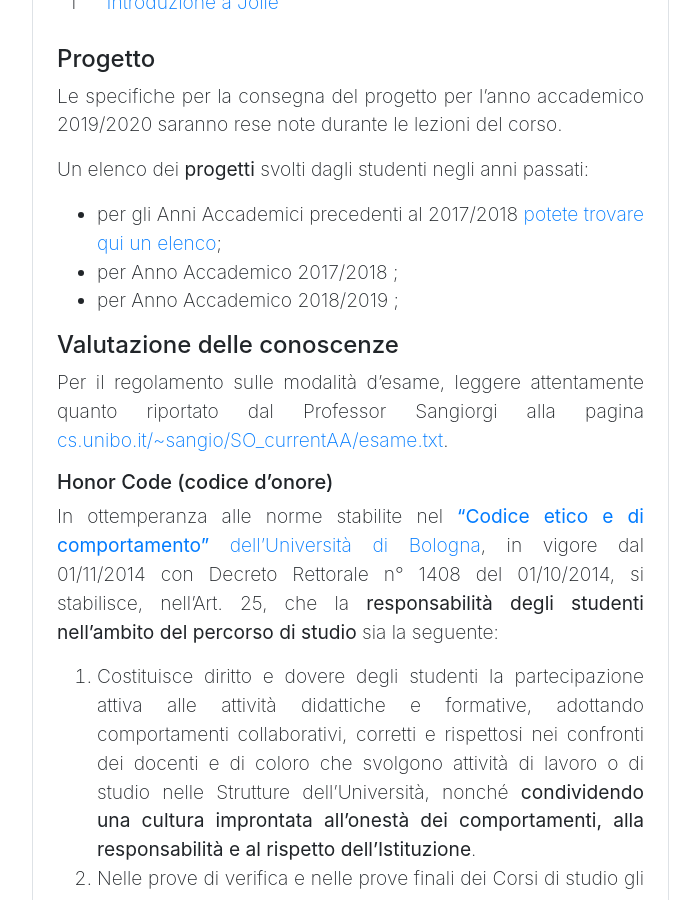
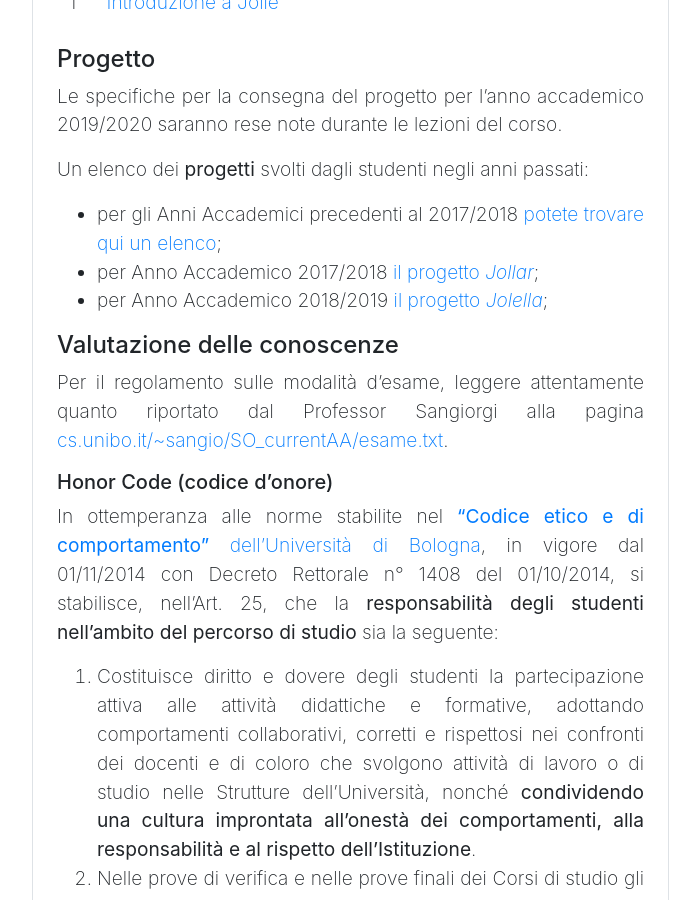
Before and after one commit to saltgz/saltgz.github.io, a Jekyll site: the page built from _posts/2020-02-24-labso-infoman.md, in a window 1280 px wide and 900 px high, scrolled down 1946 px. Shown: the whole window, without its empty margins (244-944 px from the left). Built offline with Jekyll 4.4.1, drawn with Linux system fonts in a browser that asks for light colours; comment, search, counter and statistics services are not loaded.

Commit message:
Update 2020-02-24-labso-infoman.md

```diff
--- a/_posts/2020-02-24-labso-infoman.md
+++ b/_posts/2020-02-24-labso-infoman.md
@@ -74,8 +74,8 @@ Le specifiche per la consegna del progetto per l'anno accademico 2019/2020 saran
 Un elenco dei **progetti** svolti dagli studenti negli anni passati:
 
 - per gli Anni Accademici precedenti al 2017/2018 [potete trovare qui un elenco](https://saveriogiallorenzo.com/teaching/);
-- per Anno Accademico 2017/2018 [](https://github.com/szingaro/jollar);
-- per Anno Accademico 2018/2019 [](https://github.com/szingaro/jolella);
+- per Anno Accademico 2017/2018 [il progetto _Jollar_](https://github.com/szingaro/jollar);
+- per Anno Accademico 2018/2019 [il progetto _Jolella_](https://github.com/szingaro/jolella);
 
 #### Valutazione delle conoscenze
 
```
